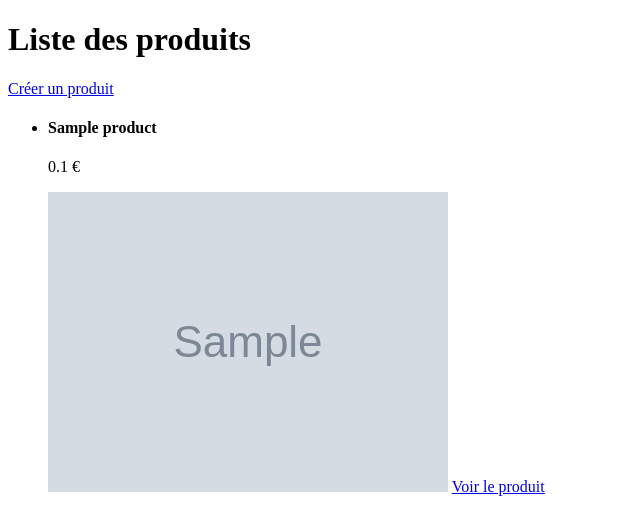
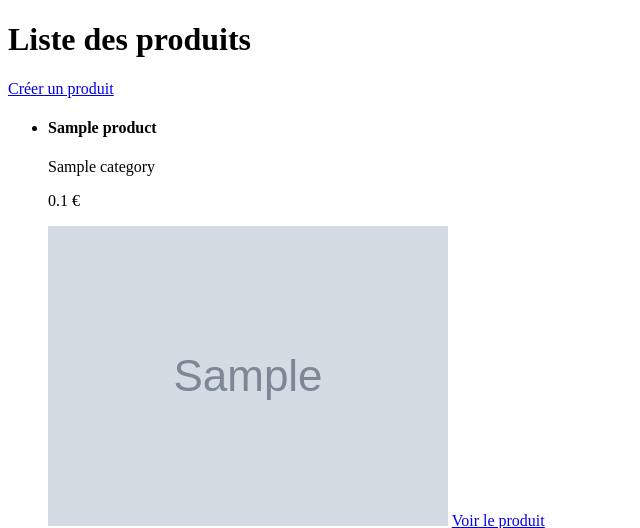
Before and after one commit to Rpayet/master-symfony, a Symfony app: template templates/product/index.html.twig in a window 1280 px wide. Shown: the part 26-554 px from the top of the page, without its empty margins (0-640 px from the left). Run offline with Twig, Linux system fonts and the light colour scheme; the template is opened without the code that fills it: most values are stand-ins (such as "Sample title", 1, 10 or a date in 2020); grey boxes marked "Sample" are stand-in pictures; some libraries are stand-ins or nearby versions.

Commit message:
Relation Demo pt2

```diff
--- a/src/Form/ProductType.php
+++ b/src/Form/ProductType.php
@@ -20,6 +20,9 @@ class ProductType extends AbstractType
                 'divisor' => 100,
             ])
             ->add('image')
+            ->add('category', null, [
+                'choice_label' => 'name',
+            ])
         ;
     }
 
--- a/templates/product/index.html.twig
+++ b/templates/product/index.html.twig
@@ -13,6 +13,11 @@
         {% for product in products %}
             <li>
                 <h4>{{ product.name }}</h4>
+
+                {% if product.category %}
+                    <p>{{ product.category.name }}</p>
+                {% endif %}
+
                 <p>{{ product.price / 100 }} €</p>
 
                 {% if product.image %}
```
